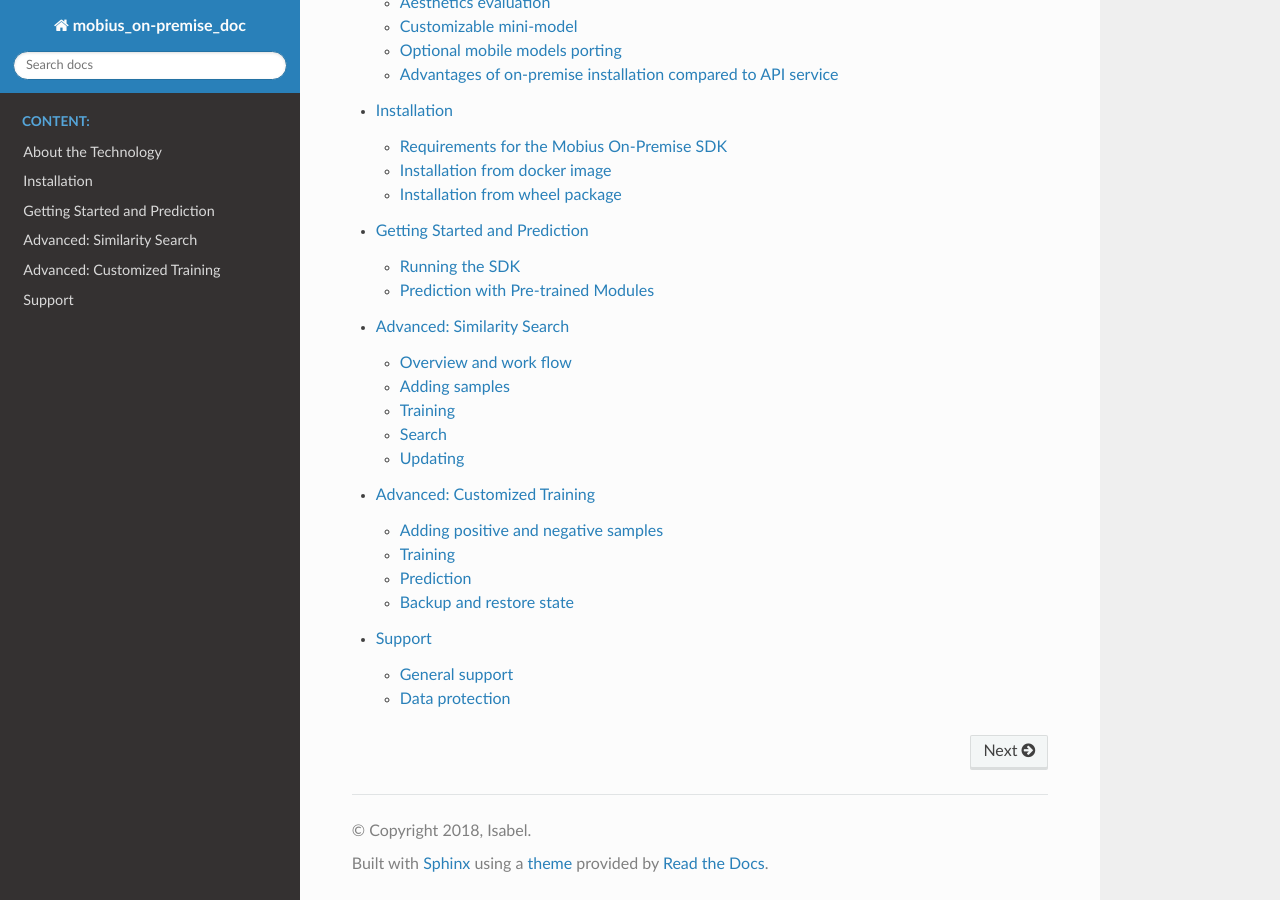
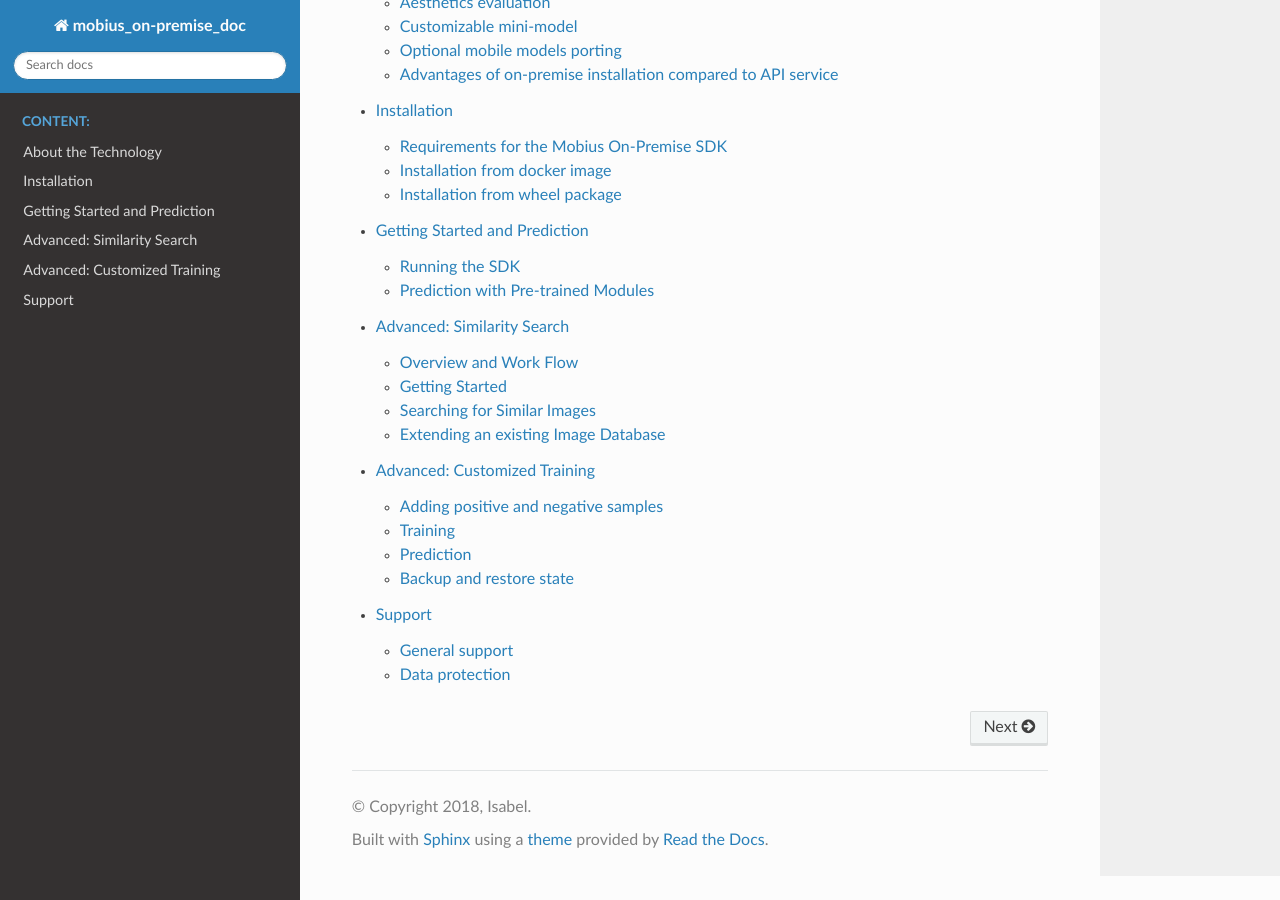
Before and after one commit to rumlingd/mobius_on-premise_doc, a Sphinx documentation site: the page built from source/index.rst, in a window 1280 px wide and 900 px high, scrolled down 747 px. Built offline with Sphinx 7.4.7 and the Read the Docs theme 2.0.0, drawn with Linux system fonts in a browser that asks for light colours; formulas are drawn with MathJax 3; some of the changed lines change nothing that is shown.

Commit message:
Update similarity-search.rst
Major change in document structure.

```diff
--- a/source/similarity-search.rst
+++ b/source/similarity-search.rst
@@ -1,46 +1,33 @@
 Advanced: Similarity Search
 =================================
 
-Overview and work flow
+Overview and Work Flow
 ------------------------
-It takes a few steps to run the whole similarity search with the Mobius Vision SDK.
-Generally there is a difference between the very first usage and then usage in a running system.
-In both cases samples have to be added. In the initial phase the system is trained with all images.
-In the update step, only those images are added to the index list. This prevents the computationally heavy training procedure to be carried out again on all input images.
+Mobius Vision SDK provides a powerful similarity search that is easy to set up. In the first part, we detail the steps required to setting up a new image database, and train a similarity search approximator to enable fast and scalable similarity search in large image databases. We also show how new images can be efficiently added to an existing image database, without having to retrain the whole similarity search approximator.
 
-Initial phase:
-
-#. Add samples
-#. Train index
-#. Search with query image
-
-In a running system:
-
-#. Add sample
-#. Update index
-#. Search with query image
-
-The following illustration shows in a simplified manner how the SDK works.
+The following illustration shows a simplified view of how the similarity search works.
 
 .. image::
   data/similarity_search.png
   :align: left
 
-Adding samples
+Getting Started
 --------------
 
-The first step is to add images to the docker volume by sending a POST request to the following endpoint.
+## Adding Images to the Image Database
+
+The first step is to add images to the docker volume by sending a POST request to the following endpoint:
 ::
 
   curl 127.0.0.1:5000/similarity/add?id=<unique_id> -X POST -F "data=@./your_img.jpg"
 
-where id is an optional argument. Without this argument the system will generate a random ID number and return it as a response.
+where id is an optional argument. Without this argument, the system will generate a random ID number and return it as a response.
 
 .. note::
 
-  The ID numbers for sample images should be unique since it's used internally to identify the images. We recommend either using numbers or a combination of numbers and letters. It should be passed as a string.
+  The IDs for image samples should be unique, since they are used internally to identify the images. We recommend either using numbers, or a combination of numbers and letters. They should be passed as a string.
 
-You can add samples from a python script as well.
+You can also add samples using the following python script:
 ::
 
   def add_sample(img_path, ID):
@@ -49,53 +36,70 @@
         r = requests.post('http://127.0.0.1:5000/similarity/add?id=%s' % ID, files=data).json()
     return r
 
-The SDK is then processing these images to extract numerical features according to our pre-trained Mobius keywording model. For keeping all samples we generate an auxiliary structure we call an "index".
+Lastly, here is an example how to use multiprocessing in python to speed things up:
+::
+
+  from multiprocessing import Pool
+  import requests
+
+  def add_sample(img_path, ID):
+    with open(img_path, 'rb') as image:
+        data = {'data': image}
+        r = requests.post('http://127.0.0.1:5000/similarity/add?id=%s' % ID, files=data).json()
+    return r
+
+  pool = Pool(50)
+  images = [path_to_image1, path_to_iamge2, ...] #List of image paths
+  results = pool.map(add_sample, images)
+  pool.close()
+  pool.join()
+
+When images are added to the database, the SDK processes them by extracting numerical features according to our pre-trained Mobius Vision keywording model. All processed samples are stored in an auxiliary structure.
 
 .. warning::
 
-  This step is very computationally heavy. If the number of images is very large (more than 1 million) it may take more than one day to process all images on a single GPU.
+  This step is computationally expensive. If the number of images is large (e.g., more than 1 million), it may take more than one day to process all images on a single GPU.
 
-Training
-------------
 
-For the search the extracted numerical representation of the images has to be further processed. The index training enables fast search and adaptation to the given image data.
+## Training Similarity Search Approximator
 
-To run index training send GET request to the following endpoint.
+Once all images have been added to the image dataset, the numerical features extracted in the last step have to be further processed in order to scale to large datasets. Furthermore, the so-called "similarity search approximator" enables fast search and adaptation to the provided image data.
+
+To train the similarity search approximator, send a GET request to the following endpoint:
 ::
 
   curl 127.0.0.1:5000/similarity/train
 
 .. note::
 
-  You should add at least 1 000 images for successful index training. We recommended to use at least 100 000 images.
+  For a successful similarity search approximator training, you should add at least 1 000 images. However, we recommend to use at least 100 000 images for optimal results.
 
-The request will return a json file with the field task_id that can be used to get status of training:
+The request above will return a json file with the field task_id. The following command shows how the task_id can be used to get the status of the training:
 ::
 
   curl 127.0.0.1:5000/similarity/status/<task_id>
 
 The following error messages could appear:
 
-* *'need more samples'* displayed if the number of samples is less than 1000
-* *'no samples'* if no samples have been added for training
-* *'no index, train first'* update function can only be called after one training has been carried out
+* *'need more samples'*: the number of samples is less than 1 000
+* *'no samples'*: no samples have been added for training
+* *'no index, train first'*: update function can only be called after one training has been carried out
 
 .. note::
 
-  Although this process is quite fast it may take several hours to process all images.
+  Although this process is quite fast, it may take several hours to process all images for large image collections.
 
-Search
-------
+Searching for Similar Images
+----------------------------
 
-After adding the sample images to the docker volume as well as the index and training on all samples, the search function can be used.
+Please ensure that you have successfully completed the "getting started" before reading on. That is, you should have added images to the docker volume, and trained the similarity search approximator for all images in the database. If this is the case, you are ready to run the similarity search.
 
-To do search with a query image use the following endpoint.
+Similarity search with a query image can be used with the following endpoint:
 ::
 
   curl 127.0.0.1:5000/similarity/search -X POST -F "data=@./your_query_img.jpg"
 
-
-Or this call from a python script:
+Or using this call from a python script:
 ::
 
   def search(img_path):
@@ -106,13 +110,13 @@
 
 .. note::
 
-  Our search call is very fast and should generally run in less than 1 second.
+  This search call is very fast and should generally run in less than 1 second.
 
 The output is split into three parts:
 
-* One list of distances in floating point precision that quanifies the similarity of similar images found. The list is sorted ascending since the lowest distance means that the similarity was highest.
-* One list of image IDs that have been stored in the index and correspond to the specific similar images found with distances in first list
-* A status message that says 'ok' if no error occurred in the search.
+* A list of distances in floating point precision that quantifies the similarity to the most similar images found. Since lower distance implies higher similarity, this list is sorted in ascending order.
+* A list of image IDs (as specified when images were added to the image database) of the most similar images, sorted the same way as the first list.
+* A status message, which says 'ok' if no error occurred in the search, and 'error' otherwise.
 
 
 Example of an output
@@ -124,34 +128,42 @@
       'status': u'ok'
   }
 
+In the example, the image with ID 1260 is the most similar to the query image provided, with a distance of 349.912.
 
-You can control the number of similar images returned by the environment variable SIMILARITY_SEARCH_NUM_RESULTS (use -e option for docker). The default value is 10.
+You can control the number of similar images returned by the environment variable SIMILARITY_SEARCH_NUM_RESULTS (use -e option for docker). The default value is set to 10.
 
 .. note::
 
-  You can use the environment variable NPROB to balance between speed and accuracy. It has to be an integer between 1 and 100 (With a smaller value the search is faster but less accurate). The default and recommended value is 5.
+  You can use the environment variable NPROB to balance between speed and accuracy. Its value has to be an integer between 1 and 100 (smaller value means faster search, with less accurate results). The recommended (default) value is 5.
 
-Updating
+Extending an existing Image Database
 ------------
 
-In many cases it might be desired to add more images after the initial training. For this case you can use the update function that preserves previously added images in the index and adds the new images without retraining.
+It might be desired to add more images to the image database in a running system. This section details the required steps to this this in an efficient manner. In particular, we provide an update function  this case, one can use the update function that preserves previously added images in the index, and adds the new images without retraining the images that are already in the image database.
 
-.. note::
+## Adding Images to the Image Database
 
-  Images have to be added to the docker volume as a first step before the update function can be run.
+The first step consists of adding the new images to the image database. This step is identical to the one explained above. That is, the images are added to the docker volume by sending a POST request to the following endpoint:
+::
 
-To update the index send a GET request to the following endpoint.
+  curl 127.0.0.1:5000/similarity/add?id=<unique_id> -X POST -F "data=@./your_img.jpg"
+
+where id is an optional argument. Without this argument, the system will generate a random ID number and return it as a response.
+
+## Updating the Similarity Search Approximator
+
+Once all the desired images have been added, one has to update the similarity search approximator. This can be done by sending a GET request to the following endpoint.
 ::
 
   curl 127.0.0.1:5000/similarity/update
 
-The request will also return a json file with a task_id that can be used to get status of updating:
+The request above returns a json file with a task_id, which can be used to get status of updating process:
 ::
 
   curl 127.0.0.1:5000/similarity/status/<task_id>
 
 .. warning::
 
-  This step is also computationally heavy. If the number of images is very large (more than 1 million) it may take several hours to process all images on a single GPU.
+  This step is very IO heavy. If the number of images is very large (e.g., more than 1 million), it may take several hours to process all images.
 
-Then search can be carried out on the previously added images and the new images at once.
+Once the update of the similarity search approximator is complete, the similarity search will be performed on all images of the extended image database.
```
